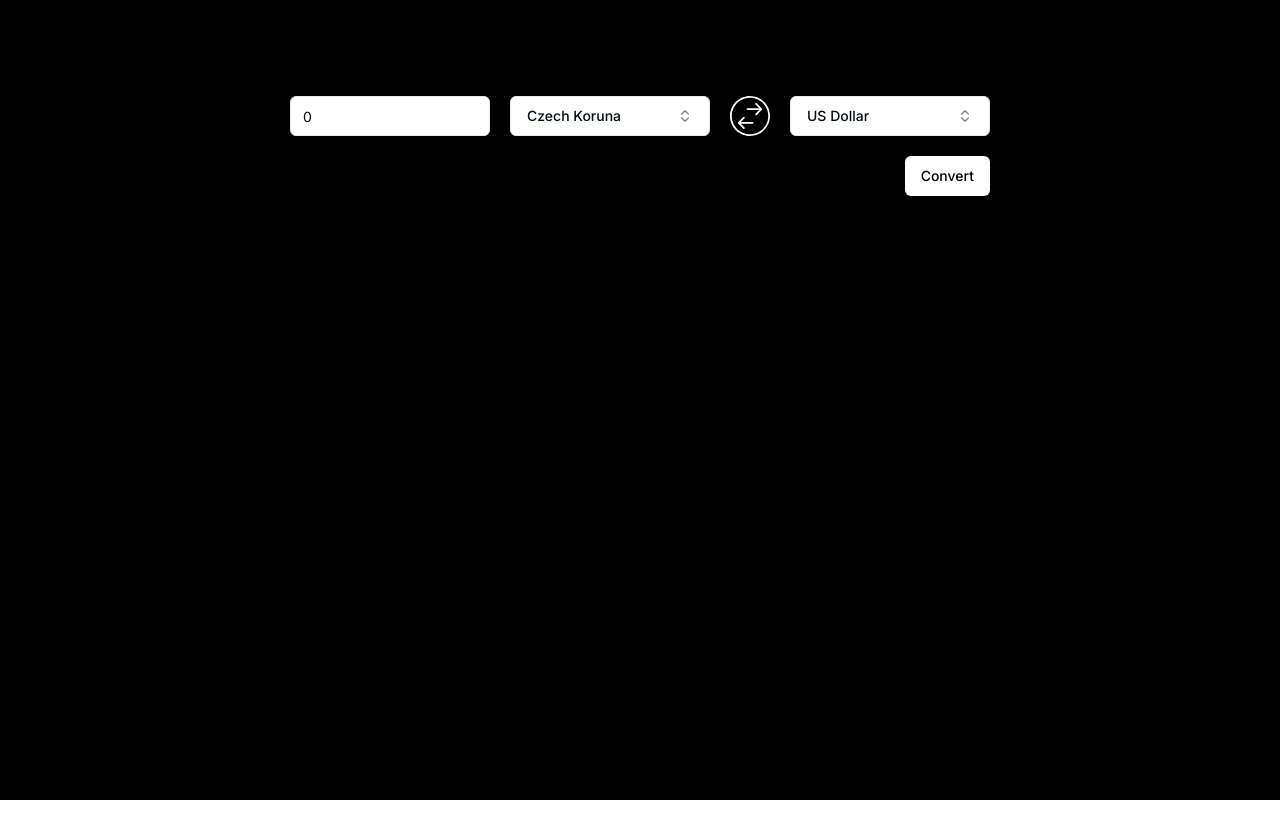
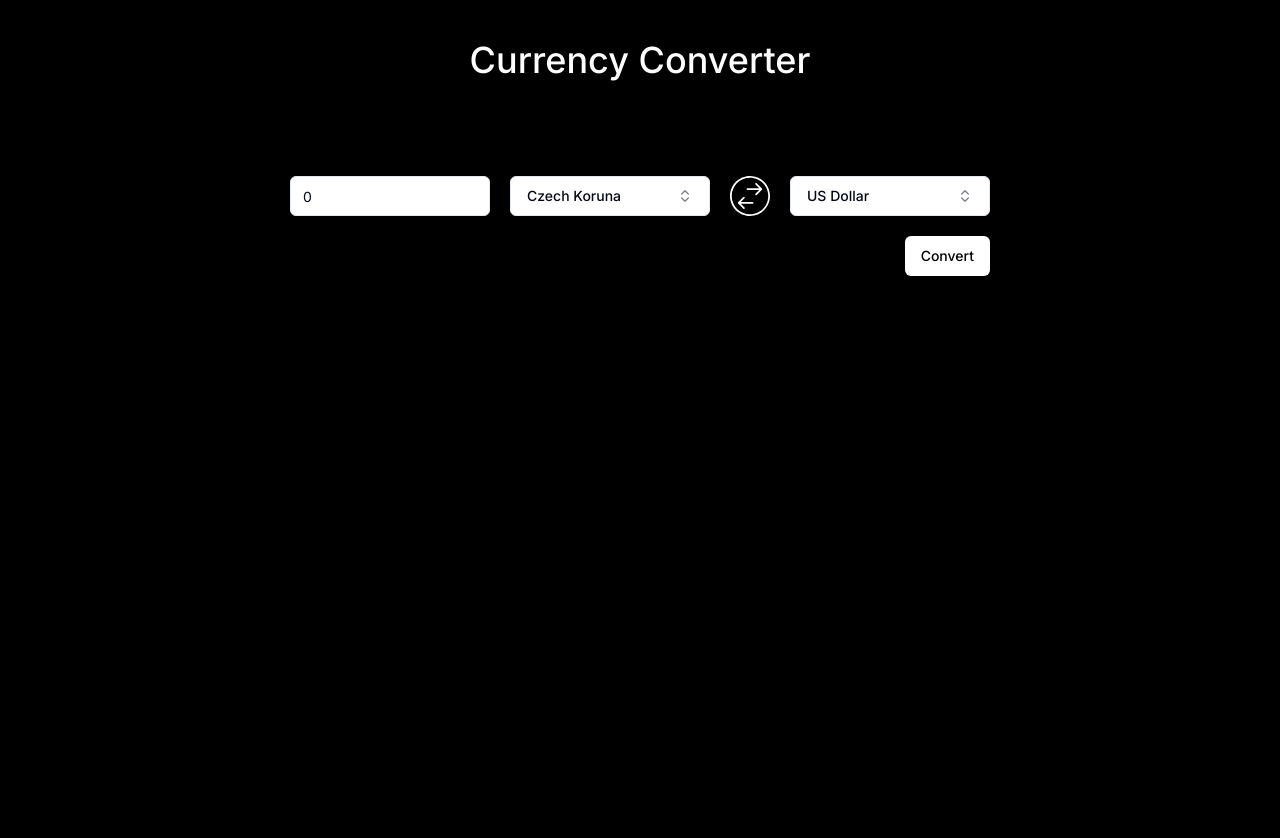
Before and after one commit to Benelini/Mergado, a Next.js app: page / in a window 1280 px wide. Shown: the top 838 px of the page. Before the commit the page ends 800 px from the top, so only its background shows below. Built offline with nearby package versions, Linux system fonts and the light colour scheme.

Commit message:
feat: header

```diff
--- a/app/layout.tsx
+++ b/app/layout.tsx
@@ -28,6 +28,9 @@ export default function RootLayout({
           fontSans.variable
         )}
       >
+        <header className="self-center text-center text-4xl bg-black text-white font-medium pt-10">
+          Currency Converter
+        </header>
         <ReactQueryProvider>{children}</ReactQueryProvider>
       </body>
     </html>
```
